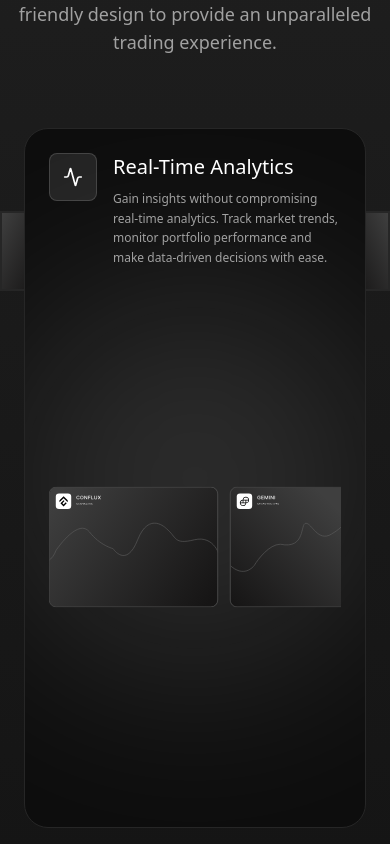
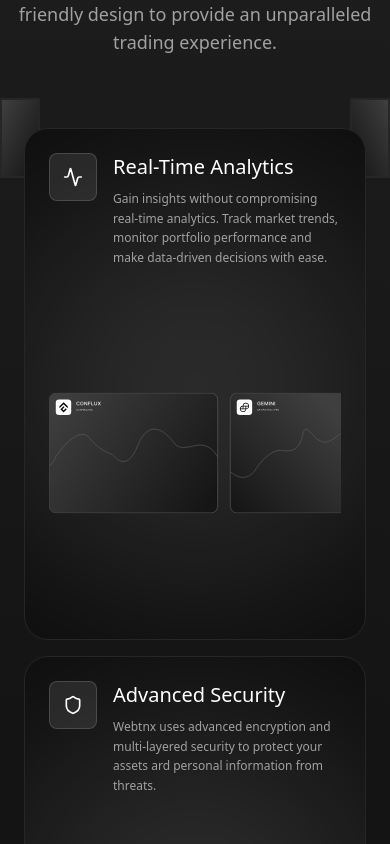
Before and after one commit to Nurman2022/web3-finance, a Next.js app: page / in a window 390 px wide. Shown: the part 1720-2564 px from the top of the page. Built offline with nearby package versions, Linux system fonts and the light colour scheme.

Commit message:
remove comment

```diff
--- a/src/components/Navbar.jsx
+++ b/src/components/Navbar.jsx
@@ -20,14 +20,12 @@ export function NavbarDemo({ children }) {
     return (
         <div className="relative w-full">
             <Navbar>
-                {/* Desktop Navigation */}
                 <NavBody>
                     <NavbarLogo />
                     <NavItems items={navItems} />
                     <NavbarButton variant="dark"> <User size={20} /> {navbarConfig.createAccountButton.text}</NavbarButton>
                 </NavBody>
 
-                {/* Mobile Navigation */}
                 <MobileNav>
                     <MobileNavHeader>
                         <NavbarLogo />
--- a/src/components/sections/Features.jsx
+++ b/src/components/sections/Features.jsx
@@ -63,7 +63,7 @@ export function Features() {
                             viewport={{ once: true }}
                             className={feature.gridClass}
                         >
-                            <div className="relative group h-full w-full md:min-h-[300px] min-h-[700px] rounded-3xl border border-neutral-800 overflow-hidden bg-dark-bg-secondary">
+                            <div className="relative group h-full w-full md:min-h-80 min-h-[32rem] rounded-3xl border border-neutral-800 overflow-hidden bg-dark-bg-secondary">
                                 <div className="absolute top-1/2 left-1/2 -translate-x-1/2 -translate-y-1/2 w-[400px] h-[400px] bg-neutral-200/15 group-hover:bg-neutral-200/20 rounded-full blur-[100px] transition-all duration-700 ease-in-out" />
                                 <div className="relative h-full flex flex-col p-6">
                                     <div className="flex items-start gap-4 mb-6">
--- a/src/components/ui/background-beams-with-collision.jsx
+++ b/src/components/ui/background-beams-with-collision.jsx
@@ -153,7 +153,7 @@ const CollisionMechanism = React.forwardRef(({ parentRef, containerRef, beamOpti
             setTimeout(() => {
                 setCollision({ detected: false, coordinates: null });
                 setCycleCollisionDetected(false);
-            }, 500); // Kurangi delay untuk ledakan lebih cepat
+            }, 500);
 
             setTimeout(() => {
                 setBeamKey((prevKey) => prevKey + 1);
@@ -161,7 +161,6 @@ const CollisionMechanism = React.forwardRef(({ parentRef, containerRef, beamOpti
         }
     }, [collision]);
 
-    // Reset lastExplosionY ketika beam restart
     useEffect(() => {
         setLastExplosionY(0);
     }, [beamKey]);
@@ -197,7 +196,6 @@ const CollisionMechanism = React.forwardRef(({ parentRef, containerRef, beamOpti
                     beamOptions.className
                 )}>
 
-                {/* Lingkaran putih berkedip di ujung beam */}
                 <BlinkingStar blinkSpeed={beamOptions.blinkSpeed || 1.5} />
             </motion.div>
         </>
@@ -206,7 +204,6 @@ const CollisionMechanism = React.forwardRef(({ parentRef, containerRef, beamOpti
 
 CollisionMechanism.displayName = "CollisionMechanism";
 
-// Komponen Bintang Berkedip
 const BlinkingStar = ({
     blinkSpeed = 0.5
 }) => {
```
Also changed, not shown: src/components/illustrations/analytics-chart.jsx (+0 -20 lines), src/components/illustrations/shield-flow.jsx (+0 -15 lines), src/components/ui/circle-gradient.jsx (+6 -7 lines), src/components/ui/hero-gradient-circle.jsx (+5 -5 lines).
